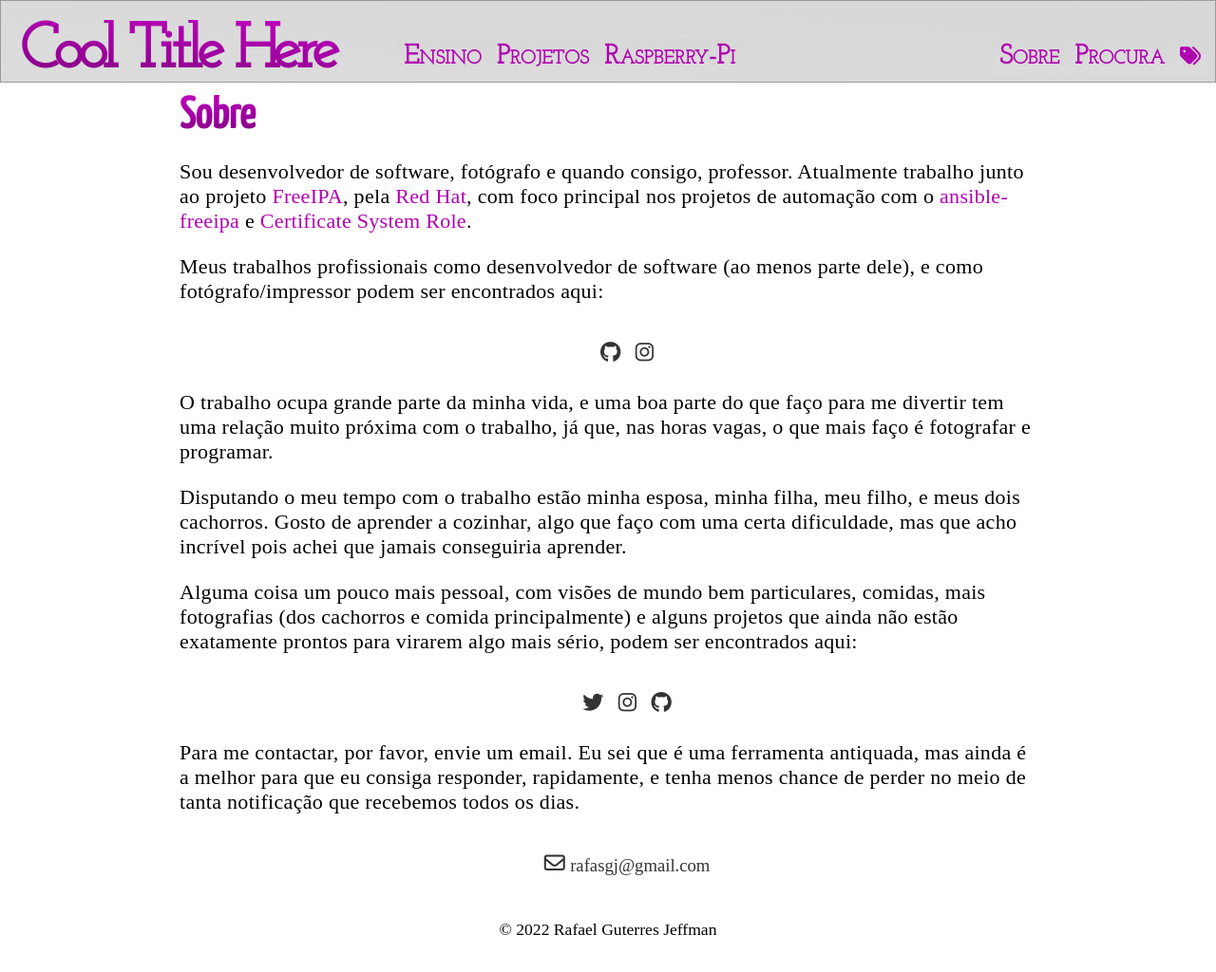
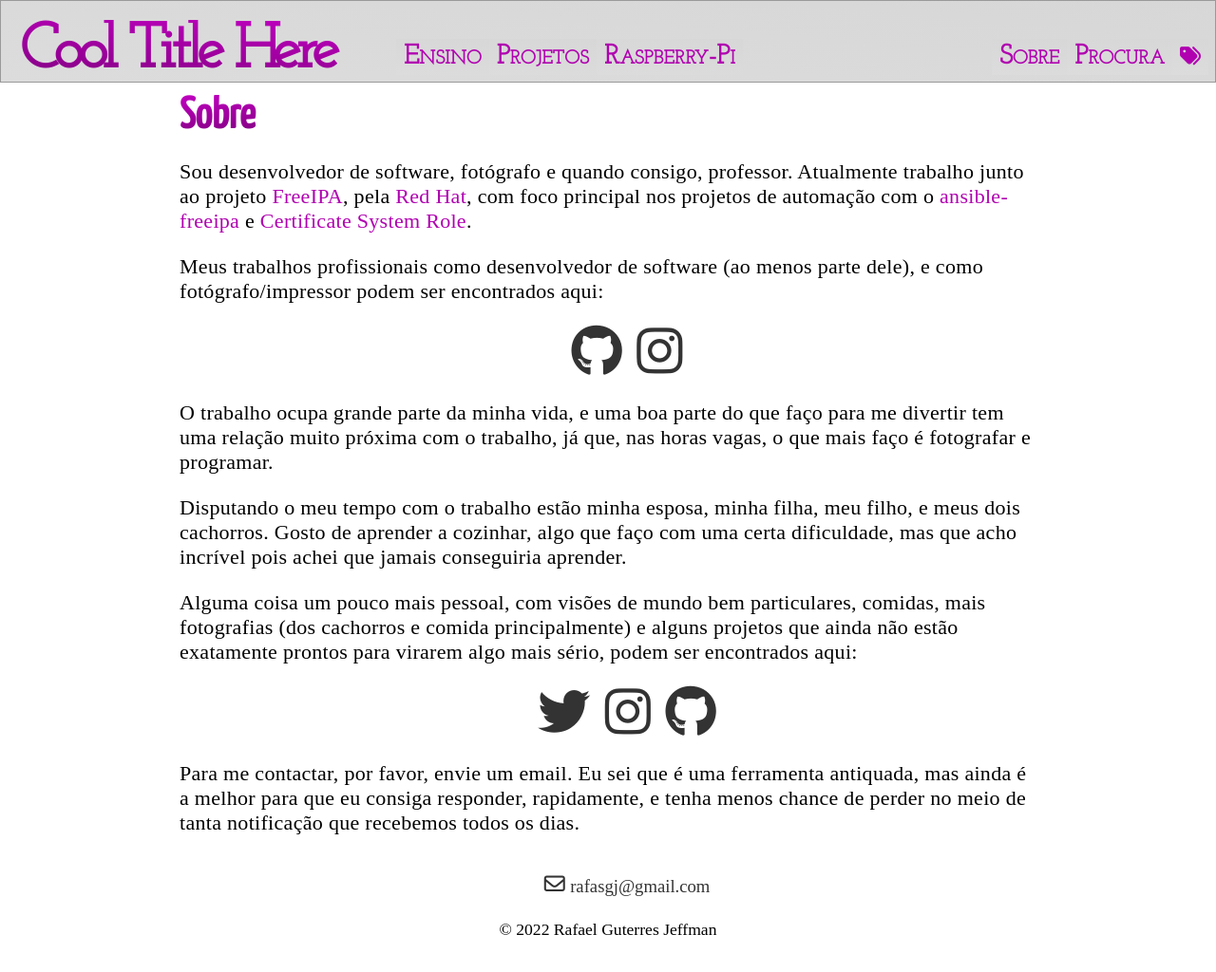
Before and after one commit to rafasgj/rafaeljeffman.com, a Jekyll site: the page built from about.md, in a window 1280 px wide and 1029 px high. Shown: the top 1024 px of the window at 95% size. Built offline with Jekyll 4.4.1, drawn with Linux system fonts in a browser that asks for light colours; nearby versions of some CDN libraries.

Commit message:
Increase font-size for logos.

```diff
--- a/_sass/typography.scss
+++ b/_sass/typography.scss
@@ -125,6 +125,10 @@ code {
     }
 }
 
+.fab {
+  font-size: 250% !important;
+}
+
 /** CARDS **/
 
 .card-title {
```
